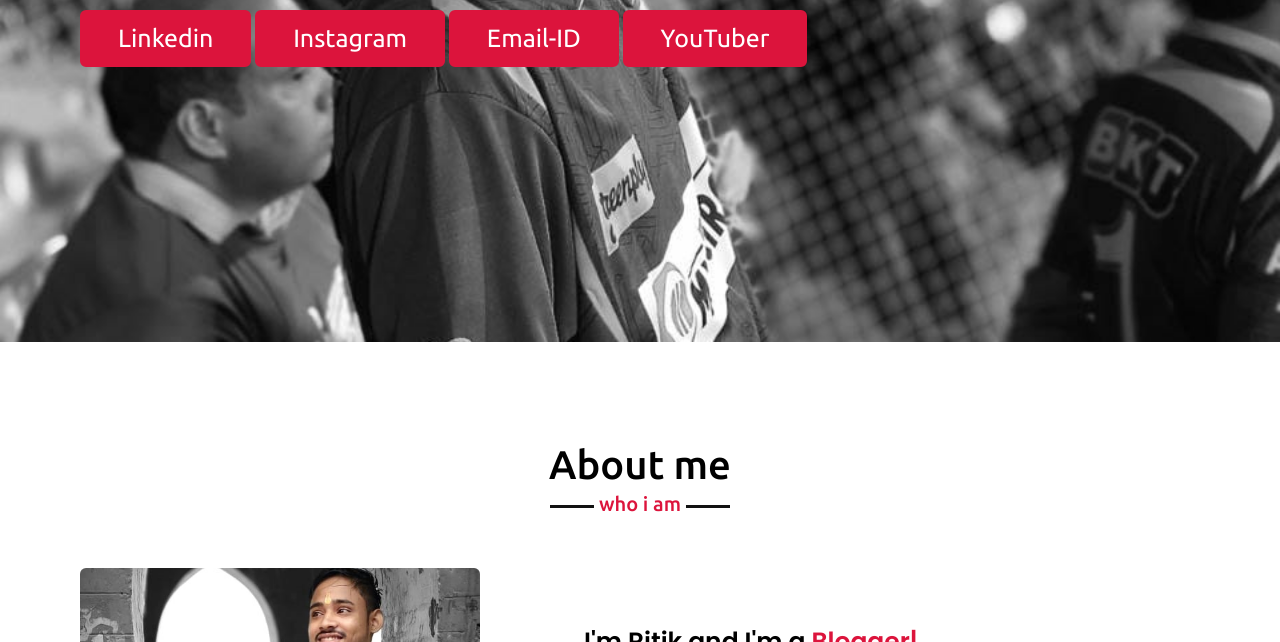
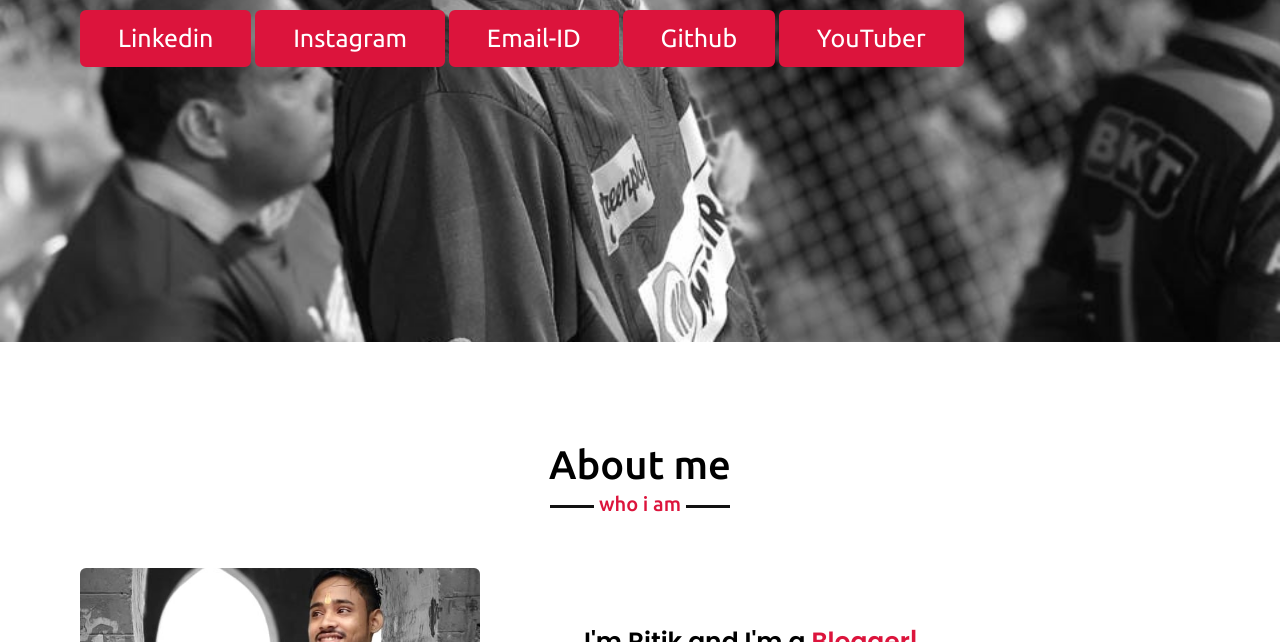
Before and after one commit to ritikkostha/Portfolio, a plain HTML site: page index.html in a window 1280 px wide. Shown: the part 458-1100 px from the top of the page. Drawn offline with nearby package versions, Linux system fonts and the light colour scheme.

Commit message:
Update index.html

```diff
--- a/index.html
+++ b/index.html
@@ -46,7 +46,7 @@
                 <a link="https://www.linkedin.com/in/ritik-kostha-06006723a/">Linkedin</a>
                 <a href="https://www.instagram.com/ritikkoshta24/">Instagram</a>
                 <a href="ritikkostha09@gmail.com">Email-ID</a>
-                <!-- <a href="https://github.com/Singhsecret/MY-CODE">Github</a> -->
+                <a href="https://github.com/ritikkostha">Github</a>
                 <a href="https://youtube.com/@ritikkostha?si=Om9yAJizikPeUzfI">YouTuber</a>
 
             </div>
```
